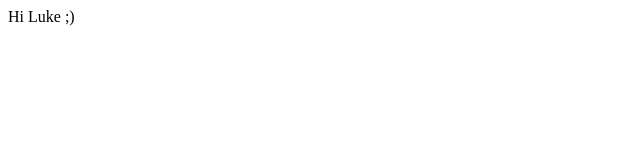
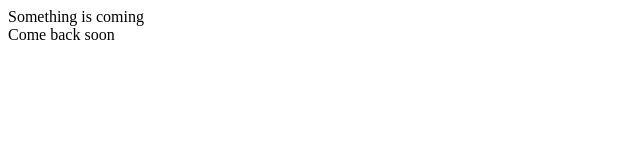
Before and after one commit to JonahPatenaude/Alsuko, a plain HTML site: page Productpage.html in a window 1280 px wide. Shown: the whole page, without its empty margins (0-640 px from the left). Drawn offline with Linux system fonts and the light colour scheme.

Commit message:
Update Productpage.html

```diff
--- a/Productpage.html
+++ b/Productpage.html
@@ -6,7 +6,10 @@
 </head>
 <body>
 
-Hi Luke ;)
+Something is coming
+  <br>
+
+  Come back soon
 
 </body>
 </html>
```
